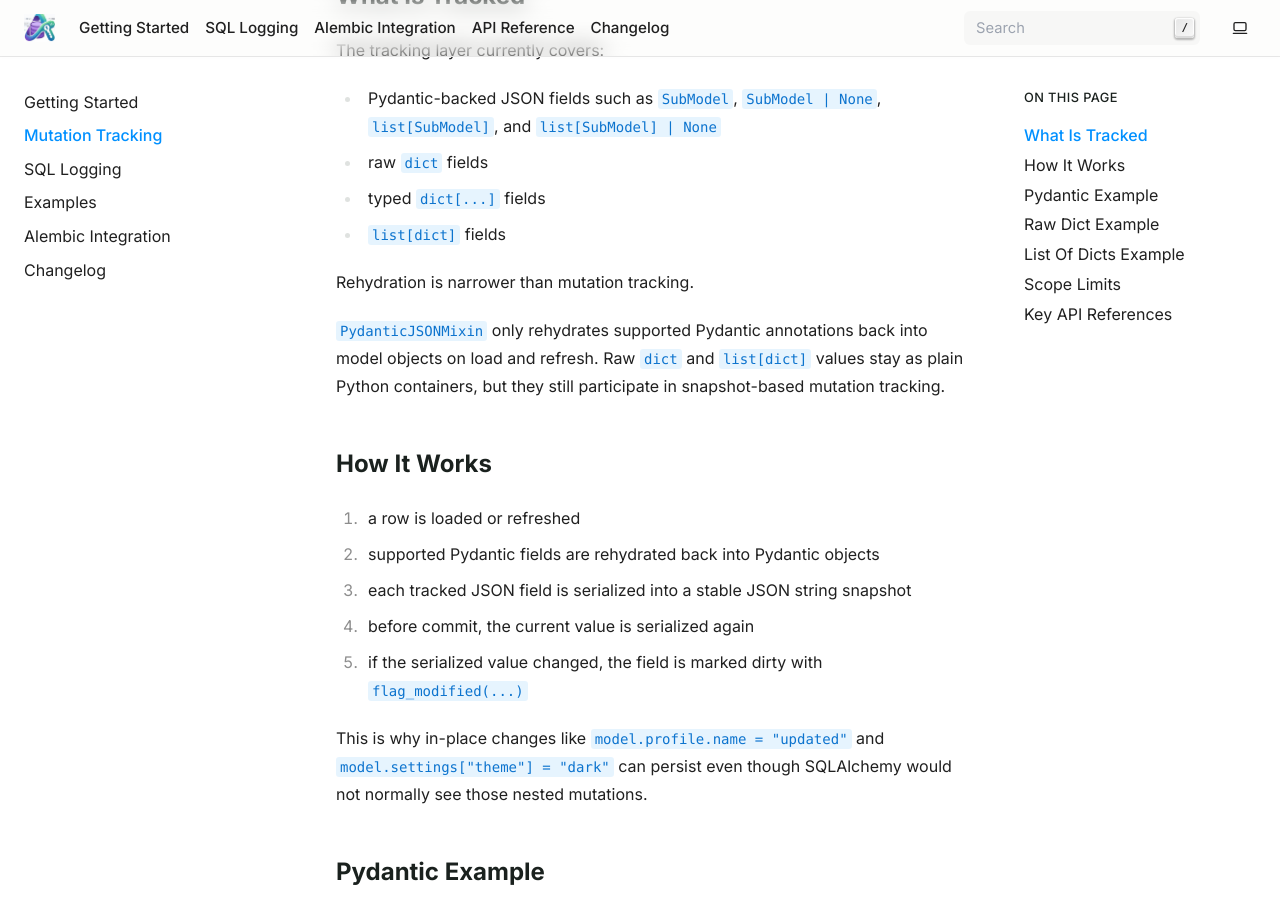
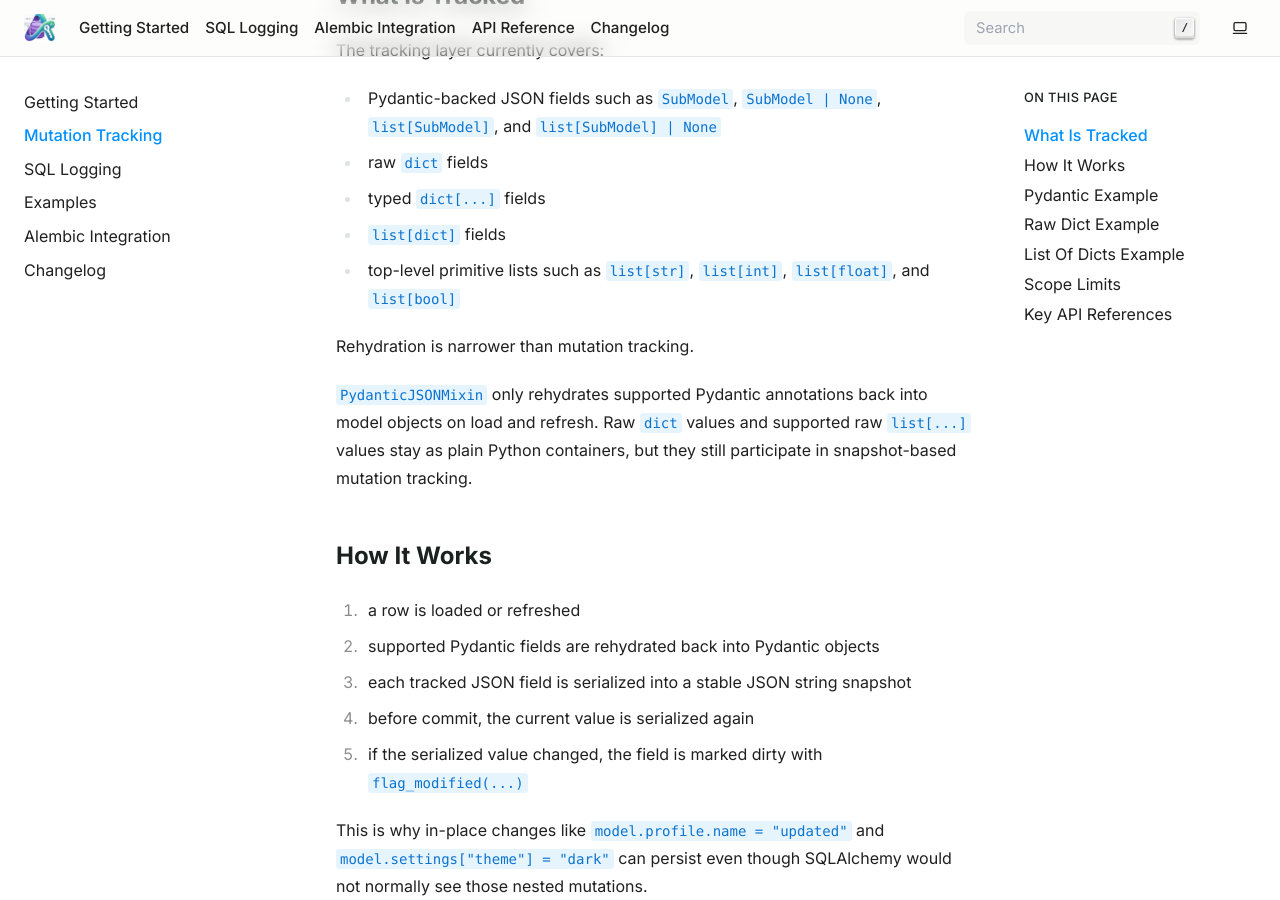
Before and after one commit to iloveitaly/activemodel, a Sphinx documentation site: the page built from docs/mutation-tracking.md, in a window 1280 px wide and 900 px high, scrolled down 588 px. Built offline with Sphinx 7.4.7, drawn with Linux system fonts in a browser that asks for light colours; pages that are not in the unit, such as notebooks, are missing from menus.

Commit message:
docs: update mutation tracking documentation to reflect primitive list support
Generated-by: aiautocommit

```diff
--- a/docs/mutation-tracking.md
+++ b/docs/mutation-tracking.md
@@ -18,12 +18,13 @@ The tracking layer currently covers:
 * raw `dict` fields
 * typed `dict[...]` fields
 * `list[dict]` fields
+* top-level primitive lists such as `list[str]`, `list[int]`, `list[float]`, and `list[bool]`
 
 Rehydration is narrower than mutation tracking.
 
 `PydanticJSONMixin` only rehydrates supported Pydantic annotations back into model objects on
-load and refresh. Raw `dict` and `list[dict]` values stay as plain Python containers, but they
-still participate in snapshot-based mutation tracking.
+load and refresh. Raw `dict` values and supported raw `list[...]` values stay as plain Python
+containers, but they still participate in snapshot-based mutation tracking.
 
 ## How It Works
 
```
Also changed, not shown: README.md (+2 -1 lines).
